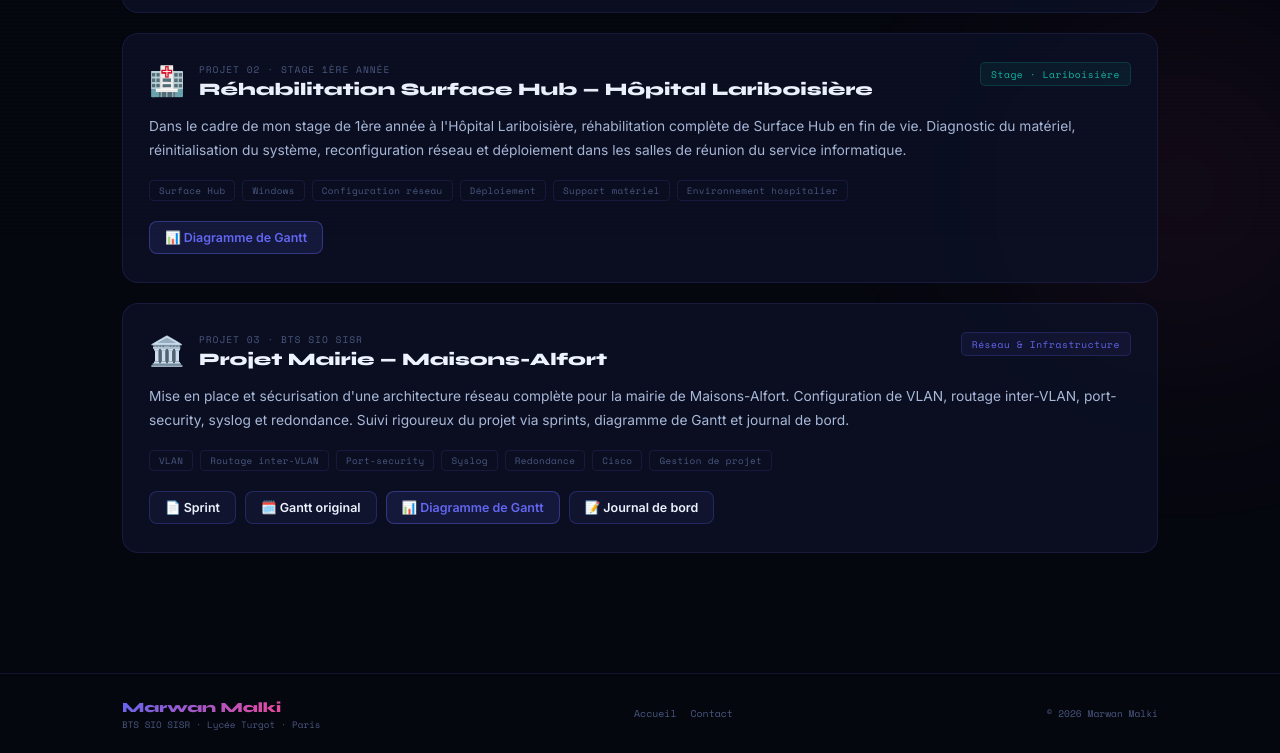
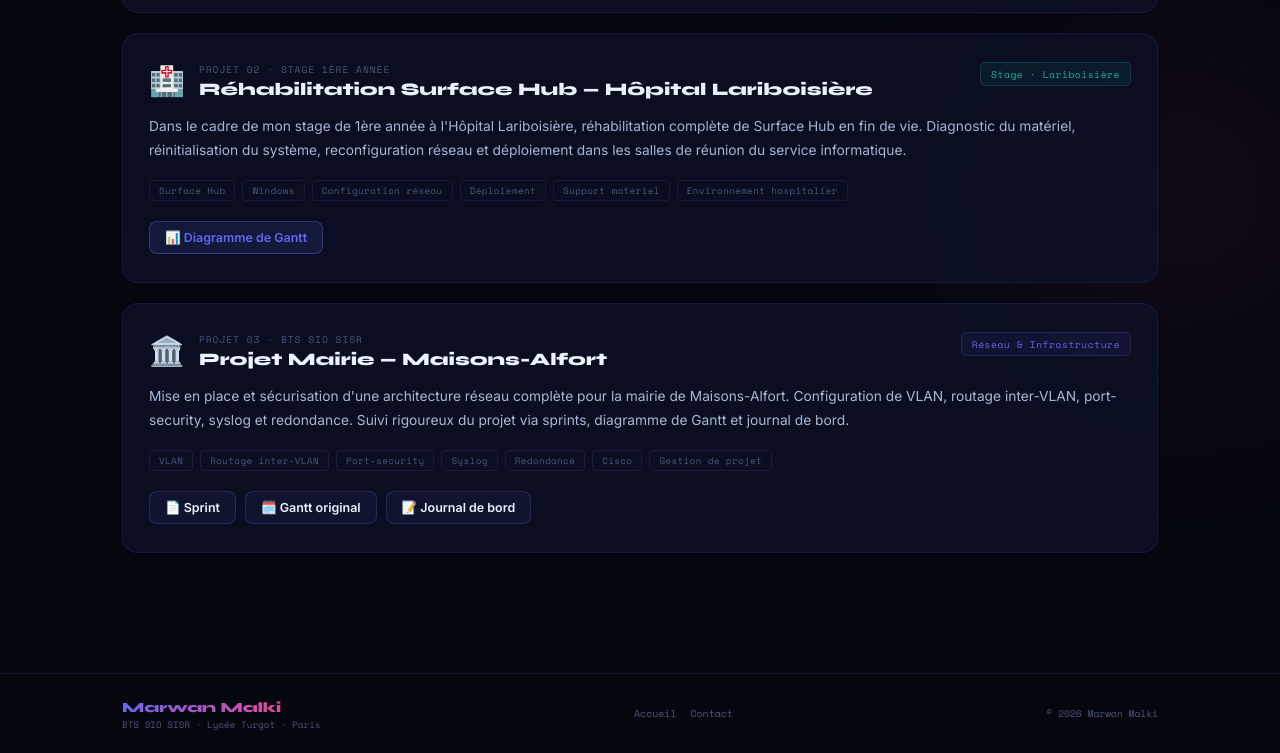
Before and after one commit to MrXnno/M.Malki, a plain HTML site: page projets.html in a window 1280 px wide. Shown: the part 563-1316 px from the top of the page. Drawn offline with nearby package versions, Linux system fonts and the light colour scheme.

Commit message:
Update projets.html

```diff
--- a/projets.html
+++ b/projets.html
@@ -195,7 +195,6 @@ footer{border-top:1px solid var(--bd);margin-top:40px}
         <div class="proj-docs">
           <a class="btn" href="assets/Sprint.pdf" target="_blank">📄 Sprint</a>
           <a class="btn" href="assets/Gant.png" target="_blank">🗓️ Gantt original</a>
-          <a class="btn gantt" href="assets/Gantt_Mairie.pptx" download>📊 Diagramme de Gantt</a>
           <a class="btn" href="assets/Journal de bord.pdf" target="_blank">📝 Journal de bord</a>
         </div>
       </div>
```
